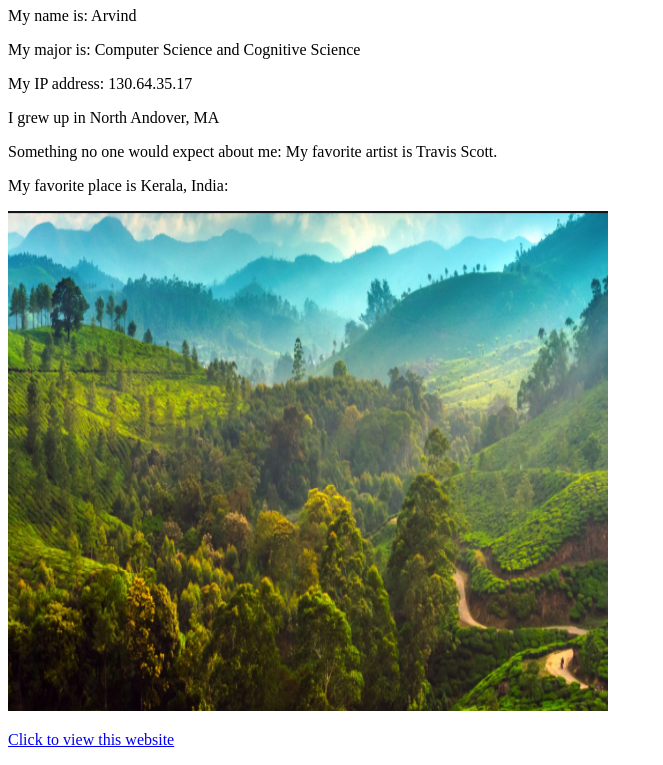
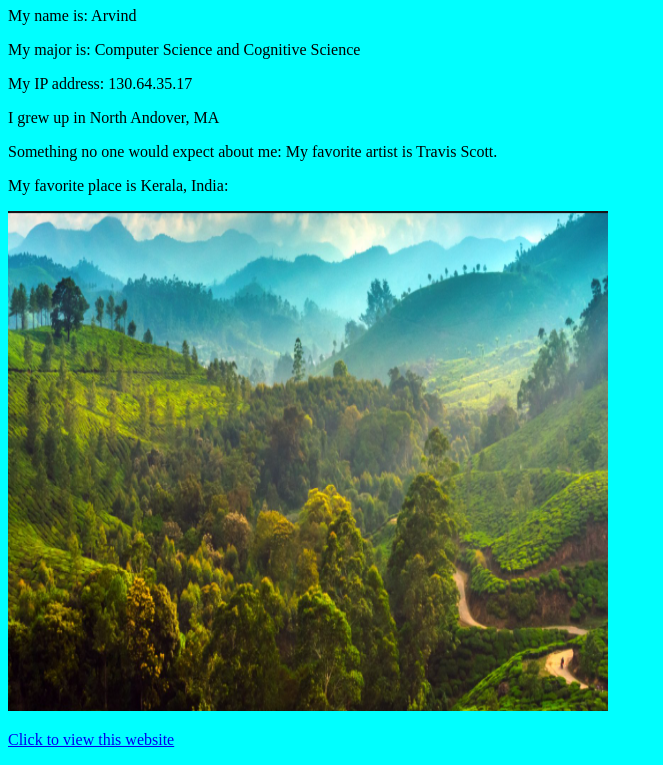
Before and after one commit to Sulfruos/comp20assignment1, a plain HTML site: page index.html in a window 1280 px wide. Shown: the part 73-838 px from the top of the page, without its empty margins (0-663 px from the left). Drawn offline with Linux system fonts and the light colour scheme.

Commit message:
Update index.html

```diff
--- a/index.html
+++ b/index.html
@@ -5,7 +5,7 @@
     <title>About Arvind</title>
   </head>
 
-  <body style="background-color:light-blue;">
+  <body style="background-color:cyan;">
     <h1>About Arvind Pillai</h1>
     <p>My name is: Arvind</p>
     <p>My major is: Computer Science and Cognitive Science</p>
```
